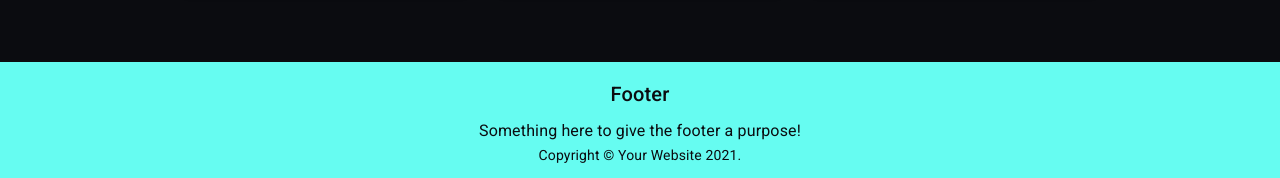
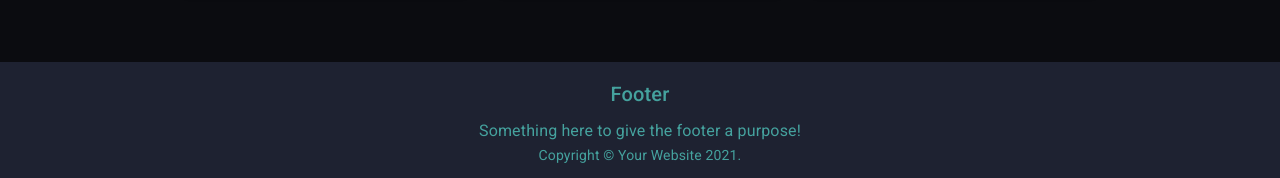
Before and after one commit to muskanvaswan/next-material-ui, a Next.js app: page /shop in a window 1280 px wide. Shown: the part 1739-1917 px from the top of the page. Built offline with nearby package versions, Linux system fonts and the light colour scheme.

Commit message:
making provision for bright Topbar and changing old bright to brightFooter

```diff
--- a/src/components/Layout.js
+++ b/src/components/Layout.js
@@ -16,11 +16,11 @@ export default class Layout extends React.Component {
       <React.Fragment>
 
         <div style={this.props.flex ? {display: 'box'}: {}}>
-          <TopBar/>
+          <TopBar bright={this.props.brightTopbar}/>
 
           {this.props.children}
 
-          {this.props.noFooter ? "" :<Footer sticky={this.props.short} bright={this.props.bright}/>}
+          {this.props.noFooter ? "" :<Footer sticky={this.props.short} bright={this.props.brightFooter}/>}
         </div>
 
 
```
